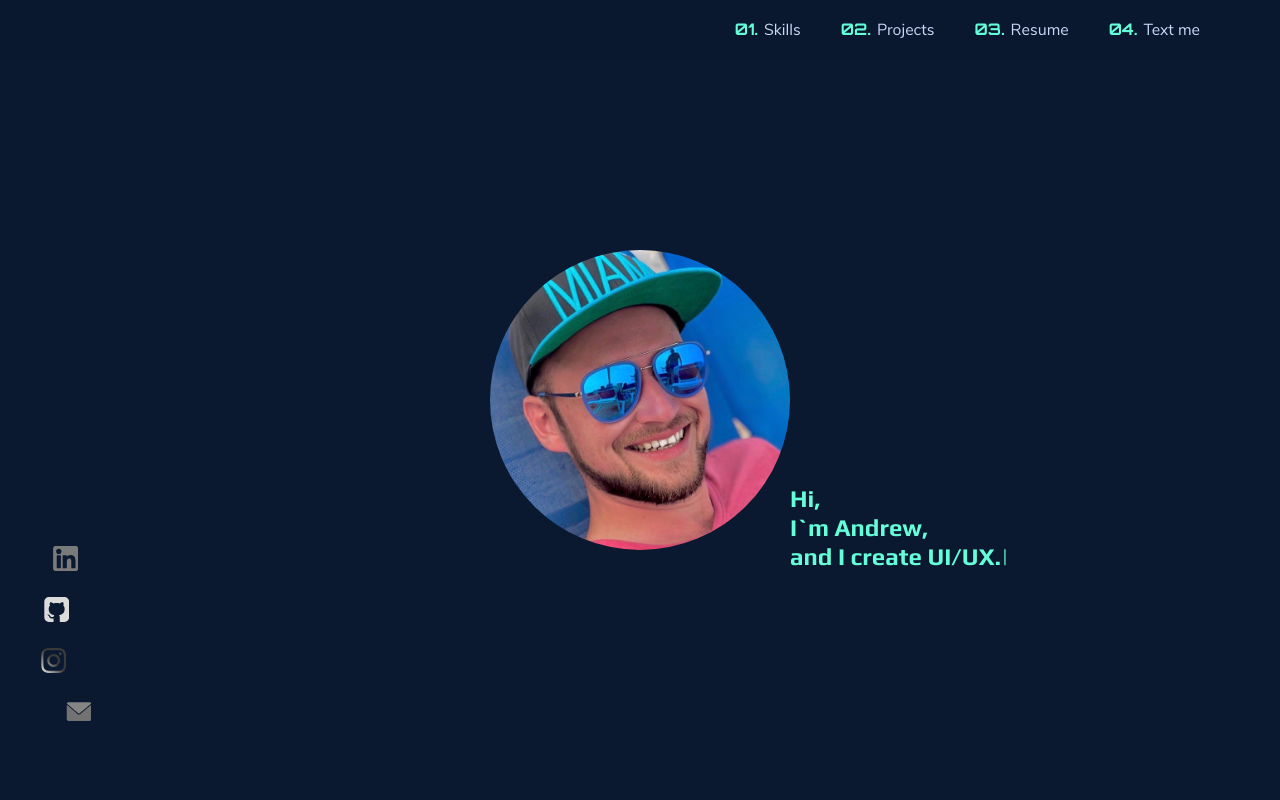
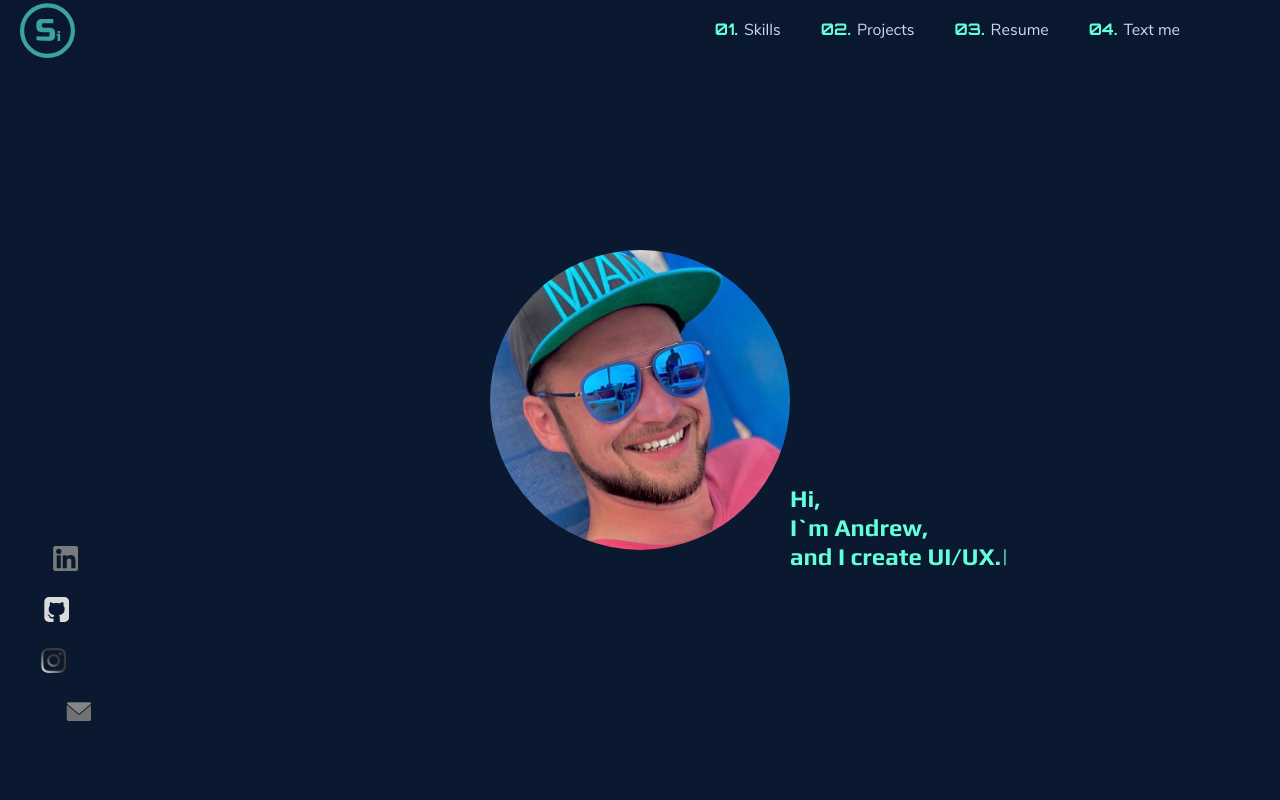
Before and after one commit to sibiryakov090591/portfolio_src, a React (Create React App) app: page / in a window 1280 px wide. Shown: the top 800 px of the page. Built offline with nearby package versions, Linux system fonts and the light colour scheme.

Commit message:
added logo

```diff
--- a/src/blocks/hero/styles.ts
+++ b/src/blocks/hero/styles.ts
@@ -19,6 +19,7 @@ export const useStyles = makeStyles((theme: AppTheme) => ({
     "@media screen and (max-width: 450px)": {
       flexDirection: "column",
       alignItems: "center",
+      justifyContent: "center",
     },
   },
   presentation: {
@@ -38,7 +39,7 @@ export const useStyles = makeStyles((theme: AppTheme) => ({
     "@media screen and (max-width: 450px)": {
       position: "initial",
       fontSize: 24,
-      width: 215,
+      width: 160,
       alignSelf: "end",
     },
   },
--- a/src/components/menu/Menu.tsx
+++ b/src/components/menu/Menu.tsx
@@ -5,7 +5,7 @@ import "slick-carousel/slick/slick-theme.css";
 import { Link } from "react-scroll";
 import { gsap } from "gsap";
 import BlurOnIcon from "@material-ui/icons/BlurOn";
-import { Hidden } from "@material-ui/core";
+import logo from "../../images/logo.svg";
 
 const Menu: React.FC = () => {
   const classes = useStyles();
@@ -34,13 +34,21 @@ const Menu: React.FC = () => {
       y: "-40px",
       duration: 0.6,
     });
-    tl.from(burgerRef.current, {
+  }, []);
+
+  useEffect(() => {
+    const tl = gsap.timeline();
+    tl.to(burgerRef.current, {
       delay: 4.6,
       ease: "circ.out",
-      y: -100,
+      y: 0,
       duration: 0,
     });
     tl.from(burgerRef.current, {
+      opacity: 0,
+      duration: 0.6,
+    });
+    tl.from("#logo", {
       opacity: 0,
       duration: 0.6,
     });
@@ -69,6 +77,15 @@ const Menu: React.FC = () => {
         scrollTop > 60 ? classes.fixedList : ""
       }`}
     >
+      <div
+        onClick={() => {
+          window.scrollTo({ top: 0, behavior: "smooth" });
+        }}
+        id="logo"
+        className={classes.logoWrapper}
+      >
+        <img className={classes.img} src={logo} alt="logo" />
+      </div>
       {/*Mobile*/}
       <div
         ref={burgerRef}
--- a/src/components/menu/styles.ts
+++ b/src/components/menu/styles.ts
@@ -6,7 +6,8 @@ export const useStyles = makeStyles((theme: AppTheme & Theme) => ({
   wrapper: {
     display: "flex",
     alignItems: "center",
-    justifyContent: "end",
+    justifyContent: "space-between",
+    padding: "0 20px",
     zIndex: 2,
     position: "fixed",
     top: 0,
@@ -19,6 +20,14 @@ export const useStyles = makeStyles((theme: AppTheme & Theme) => ({
     [theme.breakpoints.down("sm")]: {
       height: 80,
     },
+  },
+  logoWrapper: {
+    cursor: "pointer",
+    width: 55,
+    height: 55,
+  },
+  img: {
+    width: "100%",
   },
   desktopMenu: {
     [theme.breakpoints.down("sm")]: {
@@ -89,19 +98,16 @@ export const useStyles = makeStyles((theme: AppTheme & Theme) => ({
     },
   },
   burgerWrapper: {
-    padding: 10,
+    transform: "translateY(-100px)",
     zIndex: 100,
     display: "none",
     [theme.breakpoints.down("sm")]: {
       display: "flex",
-      position: "absolute",
-      right: 0,
     },
   },
   burgerIcon: {
     color: theme.palette.text.green,
     fontSize: 60,
-    marginRight: 20,
     cursor: "pointer",
   },
   mobileMenuWrapper: {
```
Also changed, not shown: src/images/logo.svg (added).
